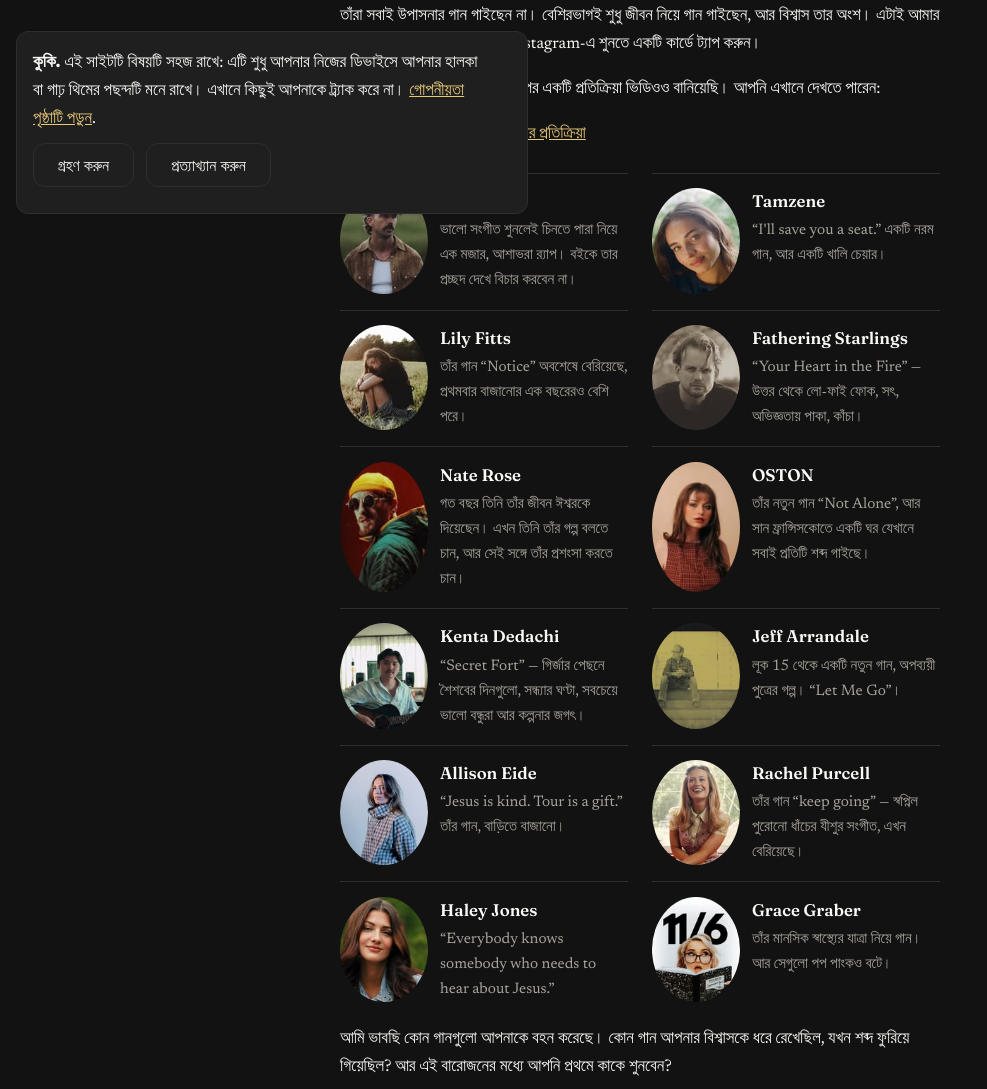
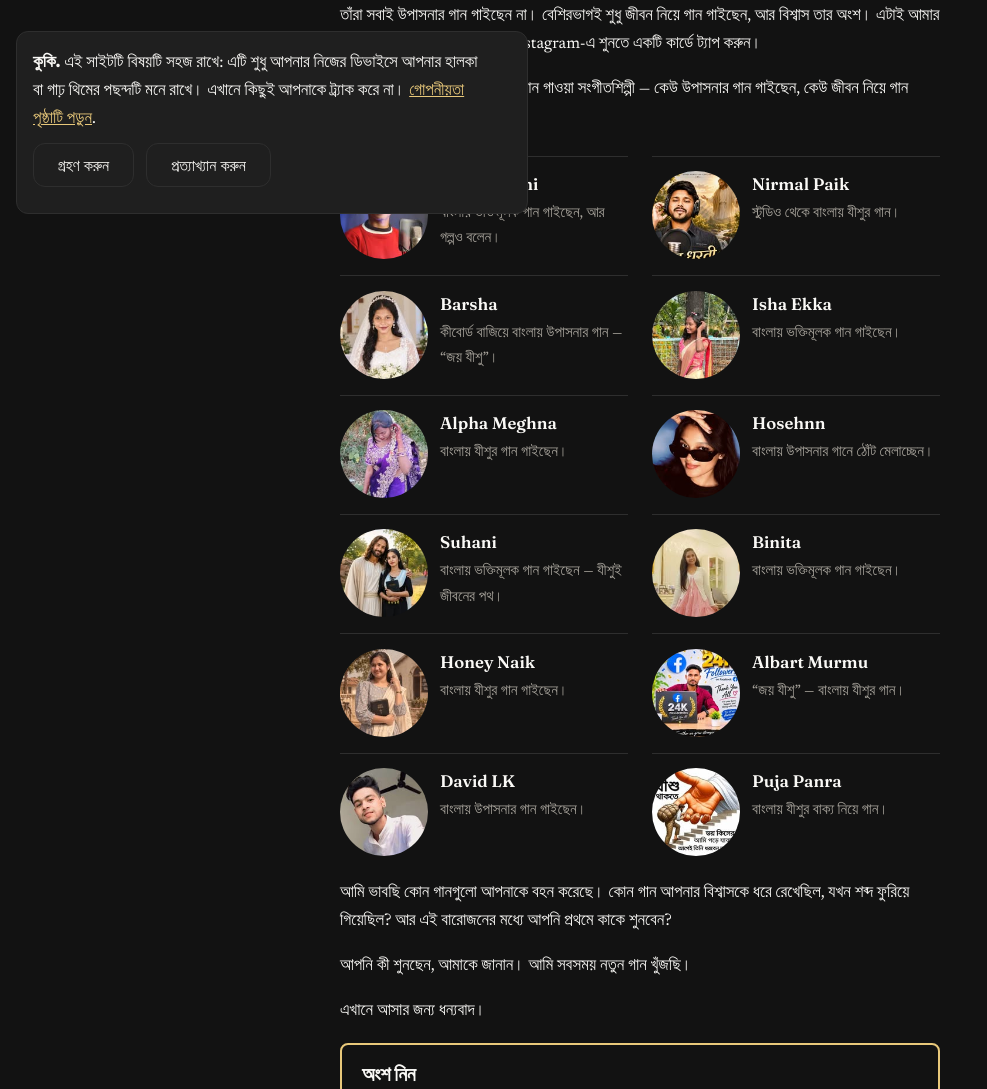
Before and after one commit to streamjonathan/jonathanmccallum-bn, an Eleventy site: page content/posts/2026-11-23-music-and-faith.md in a window 1280 px wide. Shown: the part 570-1659 px from the top of the page, without its empty margins (0-987 px from the left). Built offline with nearby package versions, Linux system fonts and the light colour scheme; Eleventy itself is replaced by a stand-in of ours; files that its build step writes are made by us from their sources.

Commit message:
Music and Faith: 12 verified Bengali musicians with a short Bengali intro (replaces the 12 English artists)

```diff
--- a/content/posts/2026-11-23-music-and-faith.md
+++ b/content/posts/2026-11-23-music-and-faith.md
@@ -3,7 +3,7 @@ title: "সঙ্গীত ও বিশ্বাস"
 date: 2026-11-23
 slug: music-and-faith
 draft: false
-shareImage: /images/music-faith/sonreal.jpg
+shareImage: /images/music-faith/timatmajhi_3.jpg
 ---
 
 আমি Instagram-এ সংগীতশিল্পীদের গান শুনে অনেক সময় কাটাই। এরা তাদেরই কয়েকজন, যাদের গান আমি ইদানীং শুনছি।
@@ -14,70 +14,68 @@ shareImage: /images/music-faith/sonreal.jpg
 
 তাঁরা সবাই উপাসনার গান গাইছেন না। বেশিরভাগই শুধু জীবন নিয়ে গান গাইছেন, আর বিশ্বাস তার অংশ। এটাই আমার তাঁদের মধ্যে ভালো লাগে। গানটি Instagram-এ শুনতে একটি কার্ডে ট্যাপ করুন।
 
-আমি SonReal-এর নতুন গানের ওপর একটি প্রতিক্রিয়া ভিডিওও বানিয়েছি। আপনি এখানে দেখতে পারেন:
-
-[SonReal-এর নতুন ভিডিওতে আমার প্রতিক্রিয়া](https://www.youtube.com/shorts/wePjZMr6beE)
+এই গানগুলো বাংলায়। এরা বাংলায় গান গাওয়া সংগীতশিল্পী — কেউ উপাসনার গান গাইছেন, কেউ জীবন নিয়ে গান গাইছেন, আর বিশ্বাস তার অংশ।
 
 <div class="ig-grid">
-<a class="ig-card" href="https://www.instagram.com/reel/DgBgmKwB84s/" target="_blank" rel="noopener">
-<img class="ig-card__img" src="/images/music-faith/sonreal.jpg" alt="SonReal" loading="lazy" width="150" height="150">
-<span class="ig-card__text"><span class="ig-card__name">SonReal</span>
-<span class="ig-card__note">ভালো সংগীত শুনলেই চিনতে পারা নিয়ে এক মজার, আশাভরা র‍্যাপ। বইকে তার প্রচ্ছদ দেখে বিচার করবেন না।</span></span>
+<a class="ig-card" href="https://www.instagram.com/reel/DWqh73aifDa/" target="_blank" rel="noopener">
+<img class="ig-card__img" src="/images/music-faith/timatmajhi_3.jpg" alt="Timat Majhi" loading="lazy" width="150" height="150">
+<span class="ig-card__text"><span class="ig-card__name">Timat Majhi</span>
+<span class="ig-card__note">বাংলায় ভক্তিমূলক গান গাইছেন, আর গল্পও বলেন।</span></span>
 </a>
-<a class="ig-card" href="https://www.instagram.com/reel/DgDnpYFAUjr/" target="_blank" rel="noopener">
-<img class="ig-card__img" src="/images/music-faith/tamzene.jpg" alt="Tamzene" loading="lazy" width="150" height="150">
-<span class="ig-card__text"><span class="ig-card__name">Tamzene</span>
-<span class="ig-card__note">“I'll save you a seat.” একটি নরম গান, আর একটি খালি চেয়ার।</span></span>
+<a class="ig-card" href="https://www.instagram.com/reel/DUcseYzEeup/" target="_blank" rel="noopener">
+<img class="ig-card__img" src="/images/music-faith/nirmalpaik.jpg" alt="Nirmal Paik" loading="lazy" width="150" height="150">
+<span class="ig-card__text"><span class="ig-card__name">Nirmal Paik</span>
+<span class="ig-card__note">স্টুডিও থেকে বাংলায় যীশুর গান।</span></span>
 </a>
-<a class="ig-card" href="https://www.instagram.com/reel/Df5X6L3K-3W/" target="_blank" rel="noopener">
-<img class="ig-card__img" src="/images/music-faith/lilyfittsmusic.jpg" alt="Lily Fitts" loading="lazy" width="150" height="150">
-<span class="ig-card__text"><span class="ig-card__name">Lily Fitts</span>
-<span class="ig-card__note">তাঁর গান “Notice” অবশেষে বেরিয়েছে, প্রথমবার বাজানোর এক বছরেরও বেশি পরে।</span></span>
+<a class="ig-card" href="https://www.instagram.com/reel/DKXB1cfPkwK/" target="_blank" rel="noopener">
+<img class="ig-card__img" src="/images/music-faith/jesus_daughter_barsha_.jpg" alt="Barsha" loading="lazy" width="150" height="150">
+<span class="ig-card__text"><span class="ig-card__name">Barsha</span>
+<span class="ig-card__note">কীবোর্ড বাজিয়ে বাংলায় উপাসনার গান — “জয় যীশু”।</span></span>
 </a>
-<a class="ig-card" href="https://www.instagram.com/reel/DgE-ybeI6ko/" target="_blank" rel="noopener">
-<img class="ig-card__img" src="/images/music-faith/fatheringstarlings.jpg" alt="Fathering Starlings" loading="lazy" width="150" height="150">
-<span class="ig-card__text"><span class="ig-card__name">Fathering Starlings</span>
-<span class="ig-card__note">“Your Heart in the Fire” — উত্তর থেকে লো-ফাই ফোক, সৎ, অভিজ্ঞতায় পাকা, কাঁচা।</span></span>
+<a class="ig-card" href="https://www.instagram.com/reel/DJba6uuBSOE/" target="_blank" rel="noopener">
+<img class="ig-card__img" src="/images/music-faith/isha__ekka.jpg" alt="Isha Ekka" loading="lazy" width="150" height="150">
+<span class="ig-card__text"><span class="ig-card__name">Isha Ekka</span>
+<span class="ig-card__note">বাংলায় ভক্তিমূলক গান গাইছেন।</span></span>
 </a>
-<a class="ig-card" href="https://www.instagram.com/reel/DfkSMZhpium/" target="_blank" rel="noopener">
-<img class="ig-card__img" src="/images/music-faith/naterosemusic.jpg" alt="Nate Rose" loading="lazy" width="150" height="150">
-<span class="ig-card__text"><span class="ig-card__name">Nate Rose</span>
-<span class="ig-card__note">গত বছর তিনি তাঁর জীবন ঈশ্বরকে দিয়েছেন। এখন তিনি তাঁর গল্প বলতে চান, আর সেই সঙ্গে তাঁর প্রশংসা করতে চান।</span></span>
+<a class="ig-card" href="https://www.instagram.com/reel/Db5x6ZTCZ9X/" target="_blank" rel="noopener">
+<img class="ig-card__img" src="/images/music-faith/miss_candy__girl_88.jpg" alt="Alpha Meghna" loading="lazy" width="150" height="150">
+<span class="ig-card__text"><span class="ig-card__name">Alpha Meghna</span>
+<span class="ig-card__note">বাংলায় যীশুর গান গাইছেন।</span></span>
 </a>
-<a class="ig-card" href="https://www.instagram.com/p/DgBMyeNkkyO/" target="_blank" rel="noopener">
-<img class="ig-card__img" src="/images/music-faith/ostonmusic.jpg" alt="OSTON" loading="lazy" width="150" height="150">
-<span class="ig-card__text"><span class="ig-card__name">OSTON</span>
-<span class="ig-card__note">তাঁর নতুন গান “Not Alone”, আর সান ফ্রান্সিসকোতে একটি ঘর যেখানে সবাই প্রতিটি শব্দ গাইছে।</span></span>
+<a class="ig-card" href="https://www.instagram.com/reel/DbdsOd3zI8W/" target="_blank" rel="noopener">
+<img class="ig-card__img" src="/images/music-faith/hosehnn_s.jpg" alt="Hosehnn" loading="lazy" width="150" height="150">
+<span class="ig-card__text"><span class="ig-card__name">Hosehnn</span>
+<span class="ig-card__note">বাংলায় উপাসনার গানে ঠোঁট মেলাচ্ছেন।</span></span>
 </a>
-<a class="ig-card" href="https://www.instagram.com/reel/Df1qtokoyBh/" target="_blank" rel="noopener">
-<img class="ig-card__img" src="/images/music-faith/kenta_dedachi.jpg" alt="Kenta Dedachi" loading="lazy" width="150" height="150">
-<span class="ig-card__text"><span class="ig-card__name">Kenta Dedachi</span>
-<span class="ig-card__note">“Secret Fort” — গির্জার পেছনে শৈশবের দিনগুলো, সন্ধ্যার ঘণ্টা, সবচেয়ে ভালো বন্ধুরা আর কল্পনার জগৎ।</span></span>
+<a class="ig-card" href="https://www.instagram.com/reel/DclVH6HxQQZ/" target="_blank" rel="noopener">
+<img class="ig-card__img" src="/images/music-faith/christian___girl____.jpg" alt="Suhani" loading="lazy" width="150" height="150">
+<span class="ig-card__text"><span class="ig-card__name">Suhani</span>
+<span class="ig-card__note">বাংলায় ভক্তিমূলক গান গাইছেন — যীশুই জীবনের পথ।</span></span>
 </a>
-<a class="ig-card" href="https://www.instagram.com/reel/DfCRnSiPXa5/" target="_blank" rel="noopener">
-<img class="ig-card__img" src="/images/music-faith/jeffarrandale.jpg" alt="Jeff Arrandale" loading="lazy" width="150" height="150">
-<span class="ig-card__text"><span class="ig-card__name">Jeff Arrandale</span>
-<span class="ig-card__note">লূক 15 থেকে একটি নতুন গান, অপব্যয়ী পুত্রের গল্প। “Let Me Go”।</span></span>
+<a class="ig-card" href="https://www.instagram.com/reel/Dc0XRUXOC6r/" target="_blank" rel="noopener">
+<img class="ig-card__img" src="/images/music-faith/binitasabar63.jpg" alt="Binita" loading="lazy" width="150" height="150">
+<span class="ig-card__text"><span class="ig-card__name">Binita</span>
+<span class="ig-card__note">বাংলায় ভক্তিমূলক গান গাইছেন।</span></span>
 </a>
-<a class="ig-card" href="https://www.instagram.com/reel/Df71X0lzZsN/" target="_blank" rel="noopener">
-<img class="ig-card__img" src="/images/music-faith/allison_eide.jpg" alt="Allison Eide" loading="lazy" width="150" height="150">
-<span class="ig-card__text"><span class="ig-card__name">Allison Eide</span>
-<span class="ig-card__note">“Jesus is kind. Tour is a gift.” তাঁর গান, বাড়িতে বাজানো।</span></span>
+<a class="ig-card" href="https://www.instagram.com/reel/DcvnPO6Tt0u/" target="_blank" rel="noopener">
+<img class="ig-card__img" src="/images/music-faith/honey_naik_08.jpg" alt="Honey Naik" loading="lazy" width="150" height="150">
+<span class="ig-card__text"><span class="ig-card__name">Honey Naik</span>
+<span class="ig-card__note">বাংলায় যীশুর গান গাইছেন।</span></span>
 </a>
-<a class="ig-card" href="https://www.instagram.com/reel/DgD31mXBDcn/" target="_blank" rel="noopener">
-<img class="ig-card__img" src="/images/music-faith/rachelpurcellmusic.jpg" alt="Rachel Purcell" loading="lazy" width="150" height="150">
-<span class="ig-card__text"><span class="ig-card__name">Rachel Purcell</span>
-<span class="ig-card__note">তাঁর গান “keep going” — স্বপ্নিল পুরোনো ধাঁচের যীশুর সংগীত, এখন বেরিয়েছে।</span></span>
+<a class="ig-card" href="https://www.instagram.com/reel/DEOtff3T9RB/" target="_blank" rel="noopener">
+<img class="ig-card__img" src="/images/music-faith/albart_murmu_official.jpg" alt="Albart Murmu" loading="lazy" width="150" height="150">
+<span class="ig-card__text"><span class="ig-card__name">Albart Murmu</span>
+<span class="ig-card__note">“জয় যীশু” — বাংলায় যীশুর গান।</span></span>
 </a>
-<a class="ig-card" href="https://www.instagram.com/reel/Df9vziqCJtC/" target="_blank" rel="noopener">
-<img class="ig-card__img" src="/images/music-faith/haleyjonesofficial.jpg" alt="Haley Jones" loading="lazy" width="150" height="150">
-<span class="ig-card__text"><span class="ig-card__name">Haley Jones</span>
-<span class="ig-card__note">“Everybody knows somebody who needs to hear about Jesus.”</span></span>
+<a class="ig-card" href="https://www.instagram.com/reel/DJbsOSjPSQM/" target="_blank" rel="noopener">
+<img class="ig-card__img" src="/images/music-faith/david_lk452.jpg" alt="David LK" loading="lazy" width="150" height="150">
+<span class="ig-card__text"><span class="ig-card__name">David LK</span>
+<span class="ig-card__note">বাংলায় উপাসনার গান গাইছেন।</span></span>
 </a>
-<a class="ig-card" href="https://www.instagram.com/reel/DgAmATaizM0/" target="_blank" rel="noopener">
-<img class="ig-card__img" src="/images/music-faith/gracegrabermusic.jpg" alt="Grace Graber" loading="lazy" width="150" height="150">
-<span class="ig-card__text"><span class="ig-card__name">Grace Graber</span>
-<span class="ig-card__note">তাঁর মানসিক স্বাস্থ্যের যাত্রা নিয়ে গান। আর সেগুলো পপ পাংকও বটে।</span></span>
+<a class="ig-card" href="https://www.instagram.com/reel/DgAuD2PK4Os/" target="_blank" rel="noopener">
+<img class="ig-card__img" src="/images/music-faith/pujapanra.jpg" alt="Puja Panra" loading="lazy" width="150" height="150">
+<span class="ig-card__text"><span class="ig-card__name">Puja Panra</span>
+<span class="ig-card__note">বাংলায় যীশুর বাক্য নিয়ে গান।</span></span>
 </a>
 </div>
 
```
Also changed, not shown: content/images/music-faith/albart_murmu_official.jpg (added), content/images/music-faith/binitasabar63.jpg (added), content/images/music-faith/christian___girl____.jpg (added), content/images/music-faith/david_lk452.jpg (added), content/images/music-faith/honey_naik_08.jpg (added), content/images/music-faith/hosehnn_s.jpg (added), content/images/music-faith/isha__ekka.jpg (added), content/images/music-faith/jesus_daughter_barsha_.jpg (added), content/images/music-faith/miss_candy__girl_88.jpg (added), content/images/music-faith/nirmalpaik.jpg (added), content/images/music-faith/pujapanra.jpg (added), content/images/music-faith/timatmajhi_3.jpg (added).
